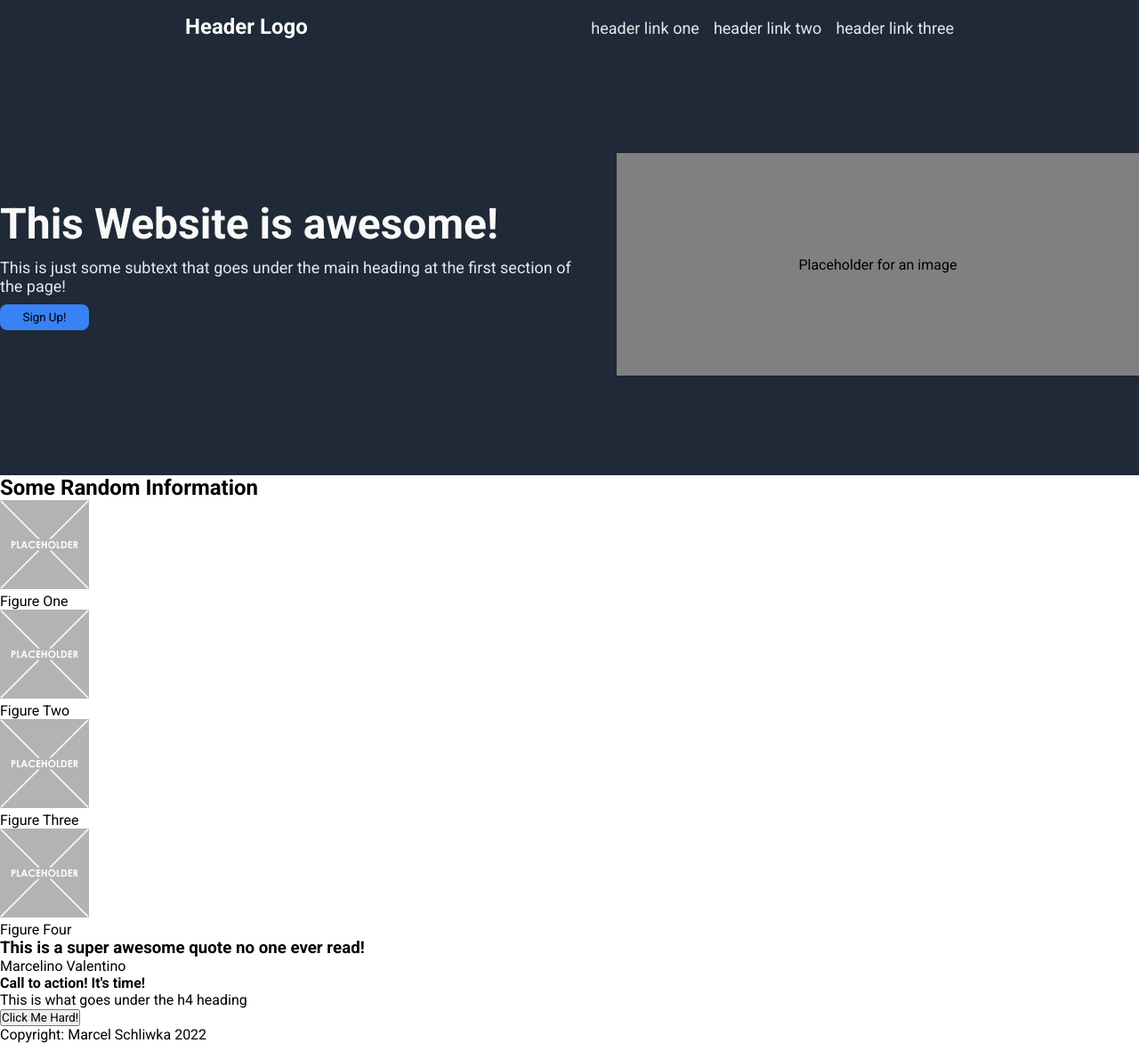
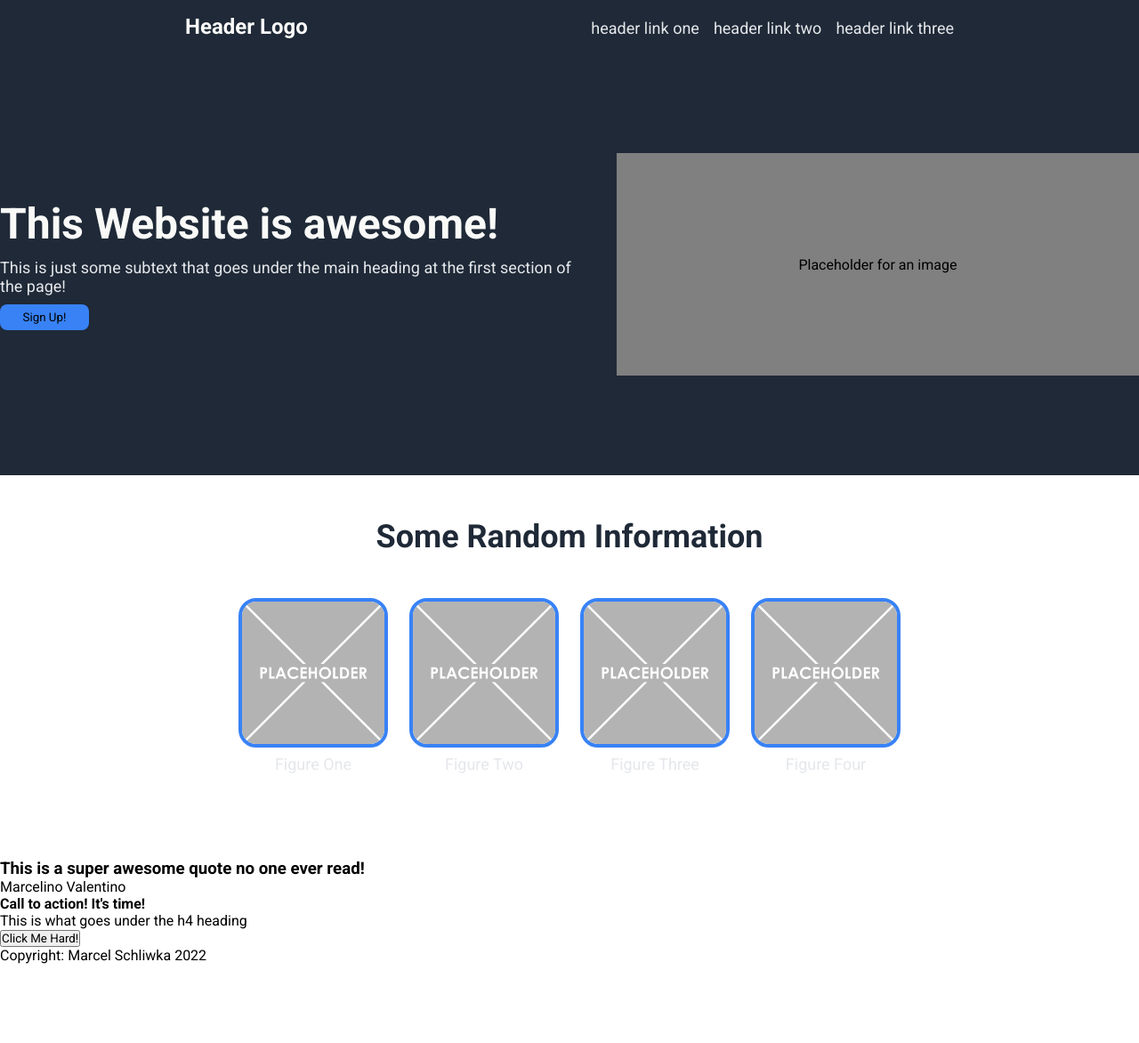
Before and after one commit to kernel0verflow/odin_landing_page, a plain HTML site: page index.html in a window 1280 px wide. Shown: the whole page at 89% size. After the commit the page ends 1083 px from the top, so only its background shows below. Drawn offline with Linux system fonts and the light colour scheme.

Commit message:
random informations second section done

```diff
--- a/index.html
+++ b/index.html
@@ -40,22 +40,24 @@
 
     <section class="second-section">
         <h2 class="second-heading">Some Random Information</h2>
-        <figure class="figure-one">
+        <div class="figure-wrapper">
+            <figure class="figure">
                 <img class="figure-one-image" src="img/placeholder.png"/>
                 <figcaption>Figure One</figcaption>
             </figure>
-        <figure class="figure-two">
+            <figure class="figure">
                 <img class="figure-two-image" src="img/placeholder.png"/>
                 <figcaption>Figure Two</figcaption>
             </figure>
-        <figure class="figure-three">
+            <figure class="figure">
                 <img class="figure-three-image" src="img/placeholder.png"/>
                 <figcaption>Figure Three</figcaption>
             </figure>
-        <figure class="figure-four">
+            <figure class="figure">
                 <img class="figure-four-image" src="img/placeholder.png"/>
                 <figcaption>Figure Four</figcaption>
             </figure>
+        </div>
     </section>
 
     <section class="third-section">
--- a/style.css
+++ b/style.css
@@ -83,3 +83,48 @@ a {
     background-color: grey;
     height: 250px;
 }
+
+/* Second Section Styling */
+
+.second-section {
+    display: flex;
+    flex-direction: column;
+    align-items: center;
+    padding: 0 13em;
+    margin-top: 3em;
+}
+
+.second-heading {
+    font-size: 36px;
+    font-weight: 900;
+    color: #1f2937;
+}
+.figure-wrapper {
+    display: flex;
+    justify-content: center;
+    align-items: center;
+    flex-wrap: wrap;
+    gap: 1.5em;
+    margin: 3em 0 6em 0;
+}
+
+.figure {
+    text-align: center;
+    max-width: 200px;
+    display: flex;
+    flex-direction: column;
+    align-items: center;
+    gap: .5em;
+}
+
+figure img {
+    border: 4px solid #3882F6;
+    border-radius: 20px;
+    width: 160px;
+    height: 160px;
+}
+
+figcaption {
+    font-size: 18px;
+    color: #E5E7EB;
+}
```
Lines whose indentation alone changed are shown as unchanged.
